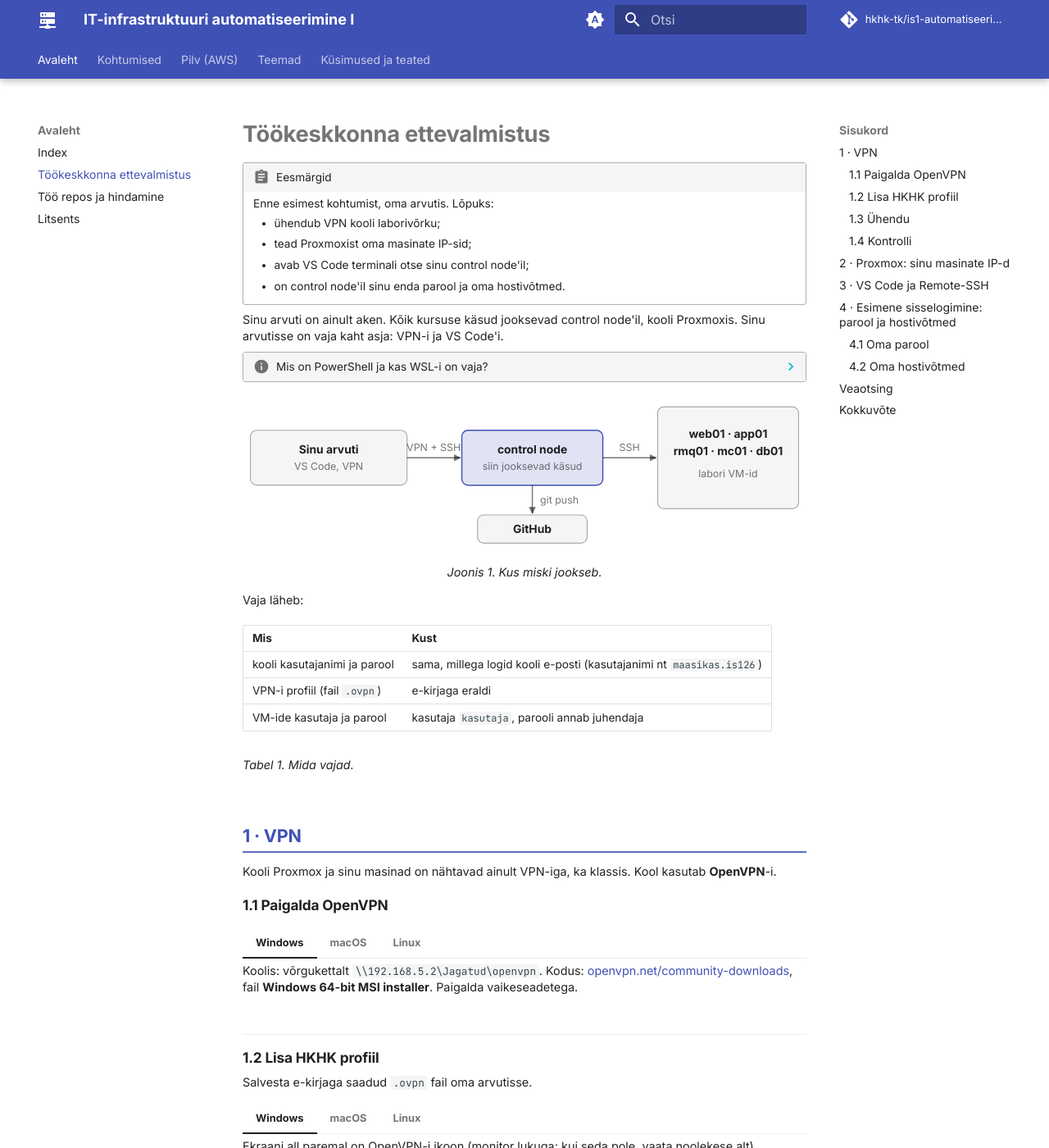
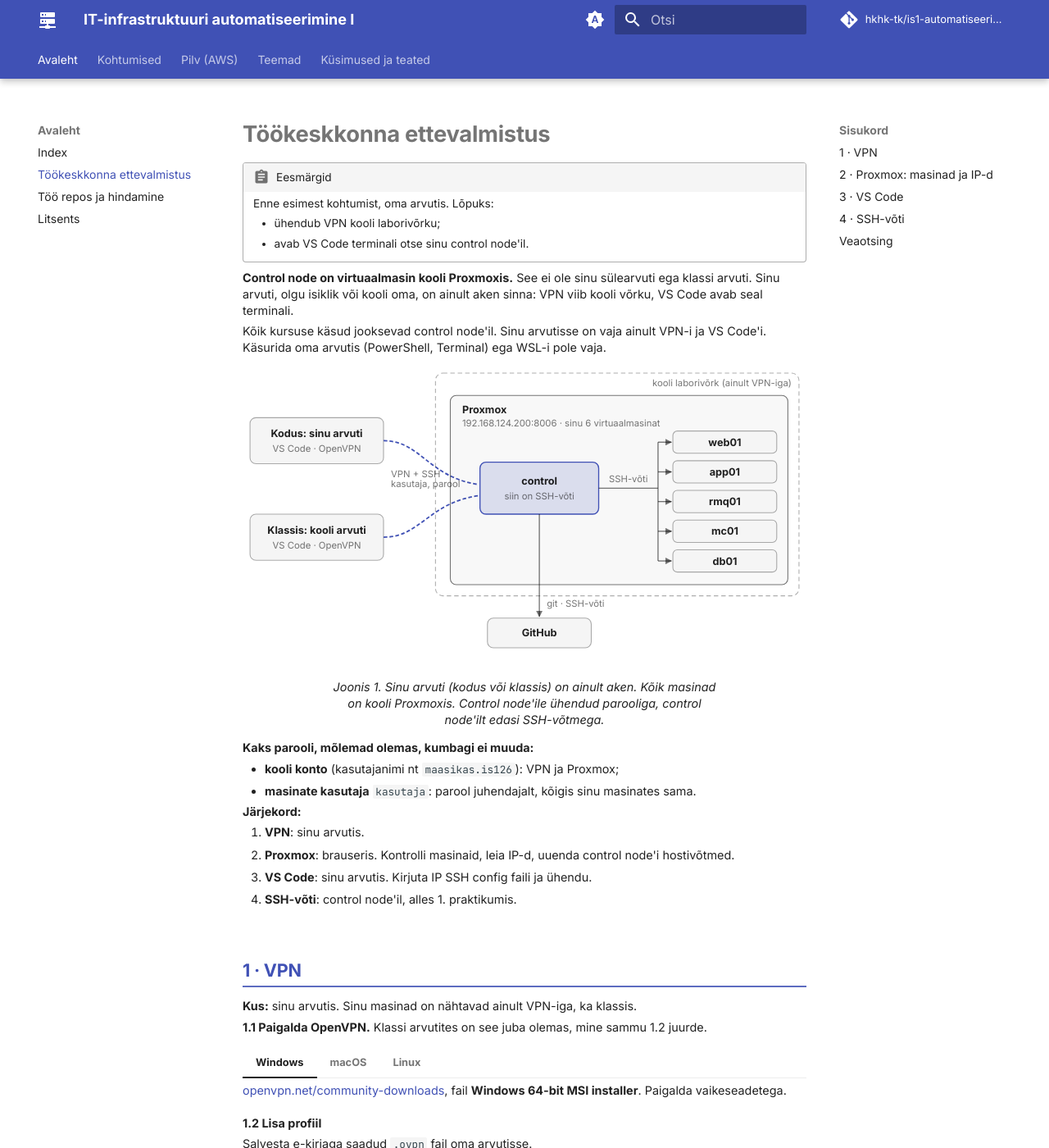
Before and after one commit to hkhk-tk/is1-automatiseerimine, an MkDocs documentation site: the page built from docs/00-ulevaade/keskkond.md, in a window 1280 px wide and 1400 px high. Shown: the whole window at 82% size. Built offline with MkDocs 1.6.1 and Material for MkDocs 9.7.7, drawn with Linux system fonts in a browser that asks for light colours; comment, search, counter and statistics services are not loaded; some of the changed text lies outside the part shown.

Commit message:
Keskkonna juhend: selge järjekord, Proxmox, SSH config, üldpilt

````diff
--- a/docs/00-ulevaade/keskkond.md
+++ b/docs/00-ulevaade/keskkond.md
@@ -11,52 +11,52 @@ tags:
     Enne esimest kohtumist, oma arvutis. Lõpuks:
 
     - ühendub VPN kooli laborivõrku;
-    - tead Proxmoxist oma masinate IP-sid;
-    - avab VS Code terminali otse sinu control node'il;
-    - on control node'il sinu enda parool ja oma hostivõtmed.
+    - avab VS Code terminali otse sinu control node'il.
 
-Sinu arvuti on ainult aken. Kõik kursuse käsud jooksevad control node'il, kooli Proxmoxis. Sinu arvutisse on vaja kaht asja: VPN-i ja VS Code'i.
+**Control node on virtuaalmasin kooli Proxmoxis.** See ei ole sinu sülearvuti ega klassi arvuti. Sinu arvuti, olgu isiklik või kooli oma, on ainult aken sinna: VPN viib kooli võrku, VS Code avab seal terminali.
 
-??? info "Mis on PowerShell ja kas WSL-i on vaja?"
+Kõik kursuse käsud jooksevad control node'il. Sinu arvutisse on vaja ainult VPN-i ja VS Code'i. Käsurida oma arvutis (PowerShell, Terminal) ega WSL-i pole vaja.
 
-    **PowerShell** on Windowsi käsurida, sama roll mis Terminalil macOS-is. See on Windowsiga kaasas: Start → kirjuta `powershell`. Sellel lehel on seda vaja ainult paigalduseks ja ühenduse kontrolliks, kui eelistad käske klõpsamisele. Kõik saab teha ka ilma selleta.
-
-    **WSL-i pole vaja.** Linux jookseb control node'il, mitte sinu arvutis. VS Code avab terminali otse control node'il ja kõik kursuse käsud käivad seal.
-
-<figure style="max-width:720px;margin:.8em auto" class="lx" markdown="0">
-<svg viewBox="0 0 720 200" role="img" aria-label="Sinu arvuti ühendub VPN-i ja SSH-ga control node'ile, control node SSH-ga viiele labori VM-ile ja git pushiga GitHubi" xmlns="http://www.w3.org/2000/svg">
-<style>.lx svg{width:100%;height:auto;font-family:var(--md-text-font-family,sans-serif)}.lx .box{fill:var(--md-code-bg-color);stroke:var(--md-default-fg-color--lighter);stroke-width:1.2}.lx .hi{fill:var(--md-primary-fg-color);fill-opacity:.16;stroke:var(--md-primary-fg-color);stroke-width:1.5}.lx .b{fill:var(--md-default-fg-color);font-size:14.5px;font-weight:600}.lx .s{fill:var(--md-default-fg-color--light);font-size:13px}.lx .a{stroke:var(--md-default-fg-color--light);stroke-width:1.5;fill:none}.lx .h{fill:var(--md-default-fg-color--light)}</style>
+<figure style="max-width:760px;margin:.8em auto" class="lx" markdown="0">
+<svg viewBox="0 0 760 400" role="img" aria-label="Kodune või klassi arvuti ühendub VPN-iga kooli laborivõrku. Seal on Proxmox ja selles sinu kuus virtuaalmasinat. VS Code ühendub parooliga control node'ile, control node SSH-võtmega viiele masinale ja GitHubi." xmlns="http://www.w3.org/2000/svg">
+<style>.lx svg{width:100%;height:auto;font-family:var(--md-text-font-family,sans-serif)}.lx .box{fill:var(--md-code-bg-color);stroke:var(--md-default-fg-color--lighter);stroke-width:1.2}.lx .hi{fill:var(--md-primary-fg-color);fill-opacity:.16;stroke:var(--md-primary-fg-color);stroke-width:1.5}.lx .zone{fill:none;stroke:var(--md-default-fg-color--lighter);stroke-width:1.2;stroke-dasharray:6 4}.lx .pve{fill:var(--md-default-fg-color);fill-opacity:.03;stroke:var(--md-default-fg-color--light);stroke-width:1.2}.lx .b{fill:var(--md-default-fg-color);font-size:14px;font-weight:600}.lx .s{fill:var(--md-default-fg-color--light);font-size:12.5px}.lx .a{stroke:var(--md-default-fg-color--light);stroke-width:1.5;fill:none}.lx .v{stroke:var(--md-primary-fg-color);stroke-width:2;fill:none;stroke-dasharray:5 3}.lx .h{fill:var(--md-default-fg-color--light)}</style>
 <defs><marker id="lxk" viewBox="0 0 10 10" refX="9" refY="5" markerWidth="6" markerHeight="6" orient="auto"><path class="h" d="M0,0 L10,5 L0,10 z"/></marker></defs>
-<rect class="box" x="10" y="50" width="200" height="70" rx="8"/><text class="b" x="110" y="80" text-anchor="middle">Sinu arvuti</text><text class="s" x="110" y="100" text-anchor="middle">VS Code, VPN</text>
-<line class="a" x1="210" y1="85" x2="278" y2="85" marker-end="url(#lxk)"/><text class="s" x="244" y="76" text-anchor="middle">VPN + SSH</text>
-<rect class="hi" x="280" y="50" width="180" height="70" rx="8"/><text class="b" x="370" y="80" text-anchor="middle">control node</text><text class="s" x="370" y="100" text-anchor="middle">siin jooksevad käsud</text>
-<line class="a" x1="460" y1="85" x2="528" y2="85" marker-end="url(#lxk)"/><text class="s" x="494" y="76" text-anchor="middle">SSH</text>
-<rect class="box" x="530" y="20" width="180" height="130" rx="8"/><text class="b" x="620" y="60" text-anchor="middle">web01 · app01</text><text class="b" x="620" y="82" text-anchor="middle">rmq01 · mc01 · db01</text><text class="s" x="620" y="110" text-anchor="middle">labori VM-id</text>
-<line class="a" x1="370" y1="120" x2="370" y2="156" marker-end="url(#lxk)"/><text class="s" x="380" y="143">git push</text>
-<rect class="box" x="300" y="158" width="140" height="36" rx="8"/><text class="b" x="370" y="181" text-anchor="middle">GitHub</text>
+<rect class="box" x="10" y="70" width="180" height="62" rx="8"/><text class="b" x="100" y="96" text-anchor="middle">Kodus: sinu arvuti</text><text class="s" x="100" y="116" text-anchor="middle">VS Code · OpenVPN</text>
+<rect class="box" x="10" y="200" width="180" height="62" rx="8"/><text class="b" x="100" y="226" text-anchor="middle">Klassis: kooli arvuti</text><text class="s" x="100" y="246" text-anchor="middle">VS Code · OpenVPN</text>
+<path class="v" d="M190,101 C240,101 250,150 318,160"/><path class="v" d="M190,231 C240,231 250,185 318,175"/>
+<text class="s" x="200" y="150">VPN + SSH</text><text class="s" x="200" y="164">kasutaja, parool</text>
+<rect class="zone" x="260" y="10" width="490" height="300" rx="10"/><text class="s" x="740" y="28" text-anchor="end">kooli laborivõrk (ainult VPN-iga)</text>
+<rect class="pve" x="280" y="40" width="455" height="255" rx="8"/><text class="b" x="296" y="64">Proxmox</text><text class="s" x="296" y="82">192.168.124.200:8006 · sinu 6 virtuaalmasinat</text>
+<rect class="hi" x="320" y="130" width="160" height="70" rx="8"/><text class="b" x="400" y="160" text-anchor="middle">control</text><text class="s" x="400" y="180" text-anchor="middle">siin on SSH-võti</text>
+<line class="a" x1="480" y1="165" x2="560" y2="165"/><line class="a" x1="560" y1="103" x2="560" y2="263"/><text class="s" x="520" y="157" text-anchor="middle">SSH-võti</text>
+<rect class="box" x="580" y="88" width="140" height="30" rx="6"/><text class="b" x="650" y="108" text-anchor="middle">web01</text><line class="a" x1="560" y1="103" x2="578" y2="103" marker-end="url(#lxk)"/><rect class="box" x="580" y="128" width="140" height="30" rx="6"/><text class="b" x="650" y="148" text-anchor="middle">app01</text><line class="a" x1="560" y1="143" x2="578" y2="143" marker-end="url(#lxk)"/><rect class="box" x="580" y="168" width="140" height="30" rx="6"/><text class="b" x="650" y="188" text-anchor="middle">rmq01</text><line class="a" x1="560" y1="183" x2="578" y2="183" marker-end="url(#lxk)"/><rect class="box" x="580" y="208" width="140" height="30" rx="6"/><text class="b" x="650" y="228" text-anchor="middle">mc01</text><line class="a" x1="560" y1="223" x2="578" y2="223" marker-end="url(#lxk)"/><rect class="box" x="580" y="248" width="140" height="30" rx="6"/><text class="b" x="650" y="268" text-anchor="middle">db01</text><line class="a" x1="560" y1="263" x2="578" y2="263" marker-end="url(#lxk)"/>
+<line class="a" x1="400" y1="200" x2="400" y2="338" marker-end="url(#lxk)"/><text class="s" x="410" y="325">git · SSH-võti</text>
+<rect class="box" x="330" y="340" width="140" height="40" rx="8"/><text class="b" x="400" y="365" text-anchor="middle">GitHub</text>
 </svg>
-<figcaption>Joonis 1. Kus miski jookseb.</figcaption>
+<figcaption>Joonis 1. Sinu arvuti (kodus või klassis) on ainult aken. Kõik masinad on kooli Proxmoxis. Control node'ile ühendud parooliga, control node'ilt edasi SSH-võtmega.</figcaption>
 </figure>
 
-Vaja läheb:
+**Kaks parooli, mõlemad olemas, kumbagi ei muuda:**
 
-| Mis | Kust |
-|---|---|
-| kooli kasutajanimi ja parool | sama, millega logid kooli e-posti (kasutajanimi nt `maasikas.is126`) |
-| VPN-i profiil (fail `.ovpn`) | e-kirjaga eraldi |
-| VM-ide kasutaja ja parool | kasutaja `kasutaja`, parooli annab juhendaja |
+- **kooli konto** (kasutajanimi nt `maasikas.is126`): VPN ja Proxmox;
+- **masinate kasutaja** `kasutaja`: parool juhendajalt, kõigis sinu masinates sama.
 
-*Tabel 1. Mida vajad.*
+**Järjekord:**
+
+1. **VPN**: sinu arvutis.
+2. **Proxmox**: brauseris. Kontrolli masinaid, leia IP-d, uuenda control node'i hostivõtmed.
+3. **VS Code**: sinu arvutis. Kirjuta IP SSH config faili ja ühendu.
+4. **SSH-võti**: control node'il, alles 1. praktikumis.
 
 ## 1 · VPN
 
-Kooli Proxmox ja sinu masinad on nähtavad ainult VPN-iga, ka klassis. Kool kasutab **OpenVPN**-i.
+**Kus:** sinu arvutis. Sinu masinad on nähtavad ainult VPN-iga, ka klassis.
 
-### 1.1 Paigalda OpenVPN
+**1.1 Paigalda OpenVPN.** Klassi arvutites on see juba olemas, mine sammu 1.2 juurde.
 
 === "Windows"
 
-    Koolis: võrgukettalt `\\192.168.5.2\Jagatud\openvpn`. Kodus: [openvpn.net/community-downloads](https://openvpn.net/community-downloads/), fail **Windows 64-bit MSI installer**. Paigalda vaikeseadetega.
+    [openvpn.net/community-downloads](https://openvpn.net/community-downloads/), fail **Windows 64-bit MSI installer**. Paigalda vaikeseadetega.
 
 === "macOS"
 
@@ -64,11 +64,9 @@ Kooli Proxmox ja sinu masinad on nähtavad ainult VPN-iga, ka klassis. Kool kasu
 
 === "Linux"
 
-    ```bash
-    sudo apt install -y openvpn
-    ```
+    Ubuntu, Debian: `sudo apt install -y network-manager-openvpn-gnome`.
 
-### 1.2 Lisa HKHK profiil
+**1.2 Lisa profiil**
 
 Salvesta e-kirjaga saadud `.ovpn` fail oma arvutisse.
 
@@ -82,11 +80,9 @@ Salvesta e-kirjaga saadud `.ovpn` fail oma arvutisse.
 
 === "Linux"
 
-    Profiili pole vaja importida, see antakse ühendumisel käsule kaasa.
+    **Settings → Network → VPN → + → Import from file…** ja vali fail.
 
-### 1.3 Ühendu
-
-Kasutajanimi ja parool on **sama mis kooli kontol** (näiteks `maasikas.is126`).
+**1.3 Ühendu** kooli kasutajanime ja parooliga.
 
 === "Windows"
 
@@ -94,98 +90,29 @@ Kasutajanimi ja parool on **sama mis kooli kontol** (näiteks `maasikas.is126`).
 
 === "macOS"
 
-    Ülemisel ribal Tunnelblicki ikoon → **Connect HKHK**.
+    Ülemisel ribal Tunnelblicki ikoon → **Connect**.
 
 === "Linux"
 
-    ```bash
-    sudo openvpn --config <fail>.ovpn
-    ```
+    Ülemisel ribal võrguikoon → **VPN** → lülita sisse.
 
-    Terminal jääb lahti, kuni VPN on ühendatud. Katkestamiseks ++ctrl+c++.
-
-### 1.4 Kontrolli
-
-Ava brauseris `https://192.168.124.200:8006`. Kui leht avaneb (ka hoiatusega), töötab VPN.
+**Kontrolli:** ikoon on roheline (Windows) või „Connected“ (macOS, Linux).
 
 !!! warning "Klassi arvutis"
 
     Tunni lõpus **katkesta VPN ja sulge OpenVPN** (paremklõps ikoonil → Disconnect, siis Exit). Muidu ei saa järgmine inimene arvutisse sisse logida.
 
-## 2 · Proxmox: sinu masinate IP-d
+## 2 · Proxmox: masinad ja IP-d
 
-1. Ava `https://192.168.124.200:8006`. Brauser hoiatab sertifikaadi eest: see on kooli enda server, vajuta **Advanced → Proceed** (või **Täpsemalt → Jätka**).
-2. Logi sisse kooli kasutajanime ja parooliga. **Realm** on kooli domeen; kui sa pole kindel, küsi juhendajalt.
-3. Vasakul puus on sinu masinad. Klõpsa masinal → **Summary**. Real **IPs** on selle IP-aadress.
+**Kus:** brauseris, VPN ühendatud.
 
-Kirjuta IP-d üles, neid läheb vaja kogu kursusel:
+**2.1 Logi sisse.** Ava `https://192.168.124.200:8006`. Brauser hoiatab sertifikaadi eest: **Advanced → Continue** (see on kooli sisevõrk, hoiatus on ootuspärane). Kasutajanimi ja parool on kooli konto omad.
 
-| Masin | IP |
-|---|---|
-| control | |
-| web01 | |
-| app01 | |
-| rmq01 | |
-| mc01 | |
-| db01 | |
+**2.2 Kontrolli masinaid.** Vasakul puus on sinu kuus masinat: `control`, `web01`, `app01`, `rmq01`, `mc01`, `db01`. Igaühe ikoon peab olema roheline kolmnurgaga (töötab). Kui mõni on hall: vali see ja vajuta üleval **Start**.
 
-*Tabel 2. Sinu masinad.*
+**2.3 Uuenda control node'i hostivõtmed.** Masinad on kloonitud ühest mallist, nii et kõigil on samad hostivõtmed (masina „isikutunnistus“ SSH-s). Uuendame need enne esimest ühendust, siis ei hakka VS Code hiljem hoiatama.
 
-## 3 · VS Code ja Remote-SSH
-
-1. Paigalda VS Code.
-
-    === "Windows"
-
-        ```powershell
-        winget install -e --id Microsoft.VisualStudioCode
-        ```
-
-        Või lae alla [code.visualstudio.com](https://code.visualstudio.com/). Windows 10 ja 11 sisaldavad SSH klienti. Kui PowerShellis `ssh -V` annab vea, paigalda see: **Settings → System → Optional features → Add a feature → OpenSSH Client**.
-
-    === "macOS"
-
-        ```bash
-        brew install --cask visual-studio-code
-        ```
-
-        Või lae alla [code.visualstudio.com](https://code.visualstudio.com/) ja lohista **Applications** kausta.
-
-    === "Linux"
-
-        Ubuntu ja Debian: `.deb` aadressilt [code.visualstudio.com](https://code.visualstudio.com/) ja `sudo apt install ./code_*.deb`. Teised distrod: [Microsofti juhend](https://code.visualstudio.com/docs/setup/linux).
-
-2. Paigalda laiendus **Remote - SSH** (`ms-vscode-remote.remote-ssh`): vasakul **Extensions** (++ctrl+shift+x++, macOS-is ++cmd+shift+x++), otsi `Remote - SSH`, **Install**.
-
-3. Ühendu: ++f1++ → **Remote-SSH: Connect to Host...** → `kasutaja@<control-ip>`. Kui küsitakse platvormi, vali **Linux**. Kinnita host key (**Continue**) ja sisesta parool. VS Code paigaldab control node'ile oma serveri, see võtab minuti.
-
-4. Ava terminal (**Terminal → New Terminal**).
-
-??? success "Oodatav tulemus"
-
-    Vasakul all on roheline silt **SSH: <control-ip>**. Iga terminal, mille nüüd avad, on control node'il, mitte sinu arvutis.
-
-??? info "Ilma VS Code'ita"
-
-    Kõik töötab ka tavalise terminaliga (PowerShell, Terminal): `ssh kasutaja@<control-ip>`. VS Code annab lisaks failipuu ja redaktori, juhendid eeldavad seda.
-
-## 4 · Esimene sisselogimine: parool ja hostivõtmed
-
-Need kaks asja teed control node'il **üks kord**, VS Code'i terminalis.
-
-### 4.1 Oma parool
-
-Juhendajalt saadud parool on kõigil sama. Vaheta see:
-
-```bash
-passwd
-```
-
-`passwd` küsib vana parooli, siis kaks korda uut. Liiga lihtsa parooli lükkab süsteem tagasi (`BAD PASSWORD`). Vali vähemalt 8 märki, tähed ja numbrid segamini.
-
-### 4.2 Oma hostivõtmed
-
-Kõik masinad on tehtud samast mallist, seega on neil sama **hostivõti**: SSH ei saa nii aru, kas räägid päriselt oma masinaga. Tee control node'ile uued võtmed:
+Vali `control` → **Console**. Logi sisse: kasutaja `kasutaja` ja masinate parool (tähti ei kuvata, see on tavaline). Kirjuta:
 
 ```bash
 sudo rm -f /etc/ssh/ssh_host_*
@@ -193,67 +120,100 @@ sudo ssh-keygen -A
 sudo systemctl restart ssh
 ```
 
-Nüüd tunneb sinu arvuti control node'i vana võtme järgi ja järgmine ühendus annab hoiatuse. Sulge VS Code'i ühendus (vasakul all roheline silt → **Close Remote Connection**) ja kustuta vana võti **oma arvuti** terminalis (Windowsis PowerShell):
+Ülejäänud viie masina hostivõtmed uuendab 1. praktikumi skript ise.
+
+**2.4 Leia IP-d.** Samas konsoolis:
 
 ```bash
-ssh-keygen -R <control-ip>
+hostname -I
 ```
 
-Ühendu VS Code'iga uuesti ja kinnita uus võti (**Continue**).
+Esimene number on control node'i IP. Teiste masinate IP leiad samamoodi: masin → **Summary** → rida **IPs** (või konsoolis `hostname -I`). Kirjuta need järgmise sammu faili.
 
-??? success "Oodatav tulemus"
+??? question "Proxmox ei lase sisse?"
 
-    VS Code ühendub, küsib uut parooli ja terminal avaneb control node'il. Labori masinatel (web01 … db01) uuendab hostivõtmed 1. praktikumi skript ise.
+    Kirjuta kategooriasse **Küsimused** või küsi juhendajalt: saad IP-d temalt ja hostivõtmed uuendatakse sinu eest. Jätka sammuga 3.
 
-??? info "Ilma paroolita ühendus oma arvutist (valikuline)"
+## 3 · VS Code
 
-    Kui VS Code küsib parooli iga kord, vii oma arvuti võti control node'ile.
+**Kus:** sinu arvutis.
 
-    === "Windows"
+**3.1 Paigalda VS Code.** [code.visualstudio.com](https://code.visualstudio.com/), vaikeseadetega (macOS-is lohista **Applications** kausta).
 
-        ```powershell
-        ssh-keygen -t ed25519
-        type $env:USERPROFILE\.ssh\id_ed25519.pub | ssh kasutaja@<control-ip> "mkdir -p ~/.ssh && cat >> ~/.ssh/authorized_keys"
-        ```
+**3.2 Lisa laiendus.** Vasakul **Extensions** (nelja ruuduga ikoon), otsi `Remote - SSH` (Microsoft), **Install**.
 
-    === "macOS"
+**3.3 Kirjuta IP SSH config faili.** Vajuta ++f1++, kirjuta `Remote-SSH: Open SSH Configuration File` ja vali esimene fail:
 
-        ```bash
-        ssh-keygen -t ed25519
-        ssh-copy-id kasutaja@<control-ip>
-        ```
+- Windows: `C:\Users\<sinu nimi>\.ssh\config`
+- macOS, Linux: `~/.ssh/config`
 
-    === "Linux"
+Kirjuta faili (oma IP-dega) ja salvesta (++ctrl+s++):
 
-        ```bash
-        ssh-keygen -t ed25519
-        ssh-copy-id kasutaja@<control-ip>
-        ```
+```text
+Host control
+    HostName 192.168.124.51
+    User kasutaja
 
-    `ssh-keygen` küsimustele vajuta ++enter++. Järgmine ühendus ei küsi parooli.
+# 1. praktikumi jaoks:
+# web01 192.168.124.52
+# app01 192.168.124.53
+# rmq01 192.168.124.54
+# mc01  192.168.124.55
+# db01  192.168.124.56
+```
+
+`Host control` on lühinimi, `HostName` on päris aadress. Read, mis algavad `#`-ga, on märkmed: teiste masinate IP-sid läheb vaja 1. praktikumis ja nii on need ühes kohas.
+
+**3.4 Ühendu.**
+
+1. Vasakul **Remote Explorer** (monitori ikoon) → **SSH** all on `control`. Vajuta selle kõrval noolt (**Connect in Current Window**).
+2. Kui küsitakse platvormi, vali **Linux**. Kinnita masina võti (**Continue**).
+3. Sisesta masinate parool. VS Code paigaldab control node'ile oma osa, see võtab minuti.
+4. **Terminal → New Terminal**.
+
+**Kontrolli:** vasakul all on roheline silt **SSH: control** ja terminalis on prompt `kasutaja@control` või `kasutaja@...`. Iga terminal selles aknas on nüüd control node'il.
+
+VS Code küsib parooli igal ühendusel. See on nii mõeldud: sinu arvutisse SSH-võtit ei tehta.
+
+??? info "Termius, JetBrains või muu tööriist?"
+
+    Võid kasutada ka [Termiust](https://termius.com/), JetBrains Gateway't või tavalist terminali. Ühendus on sama: kasutaja `kasutaja`, control node'i IP, parool.
+
+    **Soovitan VS Code'i**, sest:
+
+    - failid ja terminal on ühes aknas: Ansible'i failid kirjutad ja käivitad samas kohas;
+    - Ansible'i ja YAML-i laiendused näitavad vigu juba kirjutades;
+    - töötab ühtemoodi Windowsis, macOS-is ja Linuxis, tasuta;
+    - kõik juhendid ja ekraanipildid on VS Code'iga, juhendaja saab kiiremini aidata.
+
+    Termius on hea ainult terminaliks, failide muutmiseks peaksid kasutama `nano`-t. JetBrains on võimas, aga raskem ja kursusel seda ei näidata.
+
+## 4 · SSH-võti
+
+**Kus:** control node'il, **1. praktikumis**. Praegu ei tee midagi.
+
+Sinu arvutisse SSH-võtit ei tehta. Võtmepaar tehakse control node'il 1. praktikumi skriptiga:
+
+- `~/.ssh/id_ed25519` on **privaatvõti**. See jääb control node'ile ega lähe kuhugi.
+- `~/.ssh/id_ed25519.pub` on **avalik võti**. Skript kopeerib selle viide labori masinasse, hiljem lisad selle ka GitHubi.
+
+Pärast seda logib control node teistesse masinatesse ja GitHubi ilma paroolita. Ansible vajab just seda.
 
 ??? info "Loe juurde"
 
     - [VS Code: Remote Development over SSH](https://code.visualstudio.com/docs/remote/ssh)
-    - [OpenSSH Windowsis](https://learn.microsoft.com/en-us/windows-server/administration/openssh/openssh_install_firstuse)
-    - [VS Code: Remote-SSH tõrkeotsing](https://code.visualstudio.com/docs/remote/troubleshooting#_troubleshooting-hanging-or-failing-connections)
+    - [OpenSSH: ssh_config](https://man.openbsd.org/ssh_config)
 
 ## Veaotsing
 
 | Mida näed | Põhjus | Mida teha |
 |---|---|---|
-| `Connection timed out` | VPN pole ühendatud või vale IP | ühenda VPN, kontrolli IP-d |
-| `Permission denied` | vale kasutajanimi või parool | kasutaja on `kasutaja`; pärast `passwd`-d kasuta uut parooli |
-| `REMOTE HOST IDENTIFICATION HAS CHANGED` | hostivõti muutus (samm 4.2) või VM loodi uuesti | oma arvutis `ssh-keygen -R <control-ip>` ja ühendu uuesti |
 | VPN küsib parooli uuesti ja ei ühendu | vale kasutajanimi või parool | kasutajanimi on kujul `perekonnanimi.is126`, parool sama mis kooli e-postil |
-| Proxmoxi leht ei avane | VPN pole ühendatud | ühenda VPN (samm 1.3) |
+| Proxmox ei avane | VPN pole ühendatud | ühenda VPN, proovi uuesti |
+| VS Code: `Connection timed out` | VPN pole ühendatud, masin seisab või vale IP | ühenda VPN, kontrolli Proxmoxis, et `control` töötab, kontrolli IP-d config failis |
+| VS Code: `Permission denied` | vale kasutajanimi või parool | config failis `User kasutaja`, parool on masinate oma, mitte kooli konto oma |
+| VS Code: `REMOTE HOST IDENTIFICATION HAS CHANGED` | hostivõtmed uuendati pärast esimest ühendust | ava VS Code'is fail `C:\Users\<sinu nimi>\.ssh\known_hosts` (macOS-is `~/.ssh/known_hosts`), kustuta read control node'i IP-ga, salvesta ja ühendu uuesti |
 | VS Code jääb „Setting up SSH Host“ juurde | ühendus katkes poole pealt | ++f1++ → **Remote-SSH: Kill VS Code Server on Host**, proovi uuesti |
 | macOS-is Tunnelblick ei ühendu | süsteemilaiendus lubamata | **System Settings → Privacy & Security → Allow** |
 
-*Tabel 3. Levinud vead.*
-
-Kui kasutad Windowsis WSL-i, tee see leht siiski Windowsi enda PowerShellis. VPN-i ja WSL-i koos seadistamine on eraldi teema ja seda pole vaja.
-
-## Kokkuvõte
-
-VPN avab kooli laborivõrgu nii klassis kui kodus, Proxmoxist näed oma masinate IP-sid ja VS Code avab terminali control node'il. Control node'il on sinu parool ja oma hostivõtmed; labori masinad seadistad 1. praktikumis.
+*Tabel 1. Levinud vead.*
````
Also changed, not shown: docs/k01/lab-1-keskkond.md (+1 -1 lines).
